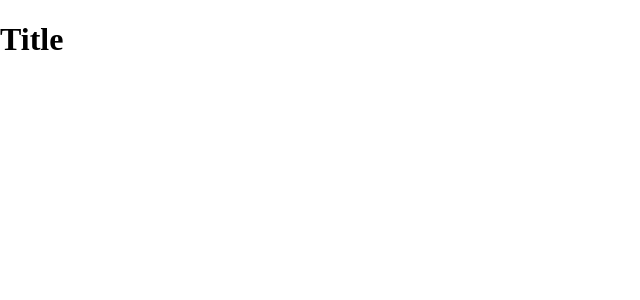
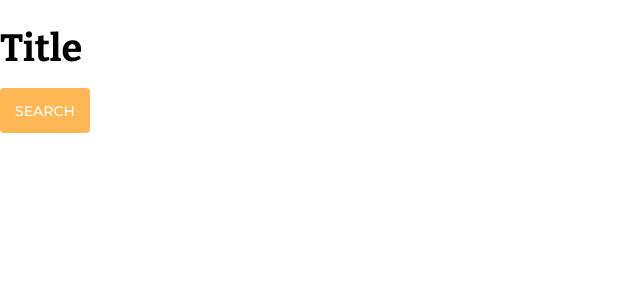
Before and after one commit to profydev/reddit-timer-greg-czaplicki, a React (Create React App) app: page / in a window 1280 px wide. Shown: the top 300 px of the page, without its empty margins (0-640 px from the left). Built offline with nearby package versions, Linux system fonts and the light colour scheme.

Commit message:
Add global styles
typography and button styling

```diff
--- a/src/App.css
+++ b/src/App.css
@@ -1,2 +1,39 @@
-/* font-family: 'Bitter', serif;
-font-family: 'Montserrat', sans-serif; */
+h1 {
+    font-family: "Bitter", serif;
+    font-style: normal;
+    font-size: 38px;
+    line-height: 46px;
+}
+
+h2 {
+    font-family: "Bitter", serif;
+    font-style: normal;
+    font-size: 24px;
+    font-weight: 400;
+    line-height: 29px;
+}
+
+body {
+    font-family: "Montserrat", sans-serif;
+    font-style: normal;
+    font-size: 16px;
+    font-weight: 400;
+    line-height: 27px;
+}
+
+.btn {
+    font-size: 14px;
+    line-height: 9px;
+    font-weight: 500;
+    background-color: #fdb755;
+    text-transform: uppercase;
+    color: #fff;
+    padding: 13.5px 15px;
+    border-radius: 4px;
+    text-decoration: none;
+}
+
+.btn:hover,
+.btn:focus {
+    background-color: #fea62e;
+}
--- a/src/App.js
+++ b/src/App.js
@@ -4,6 +4,7 @@ function App() {
   return (
     <div>
       <h1>Title</h1>
+      <a href="/" className="btn">Search</a>
     </div>
   );
 }
```
